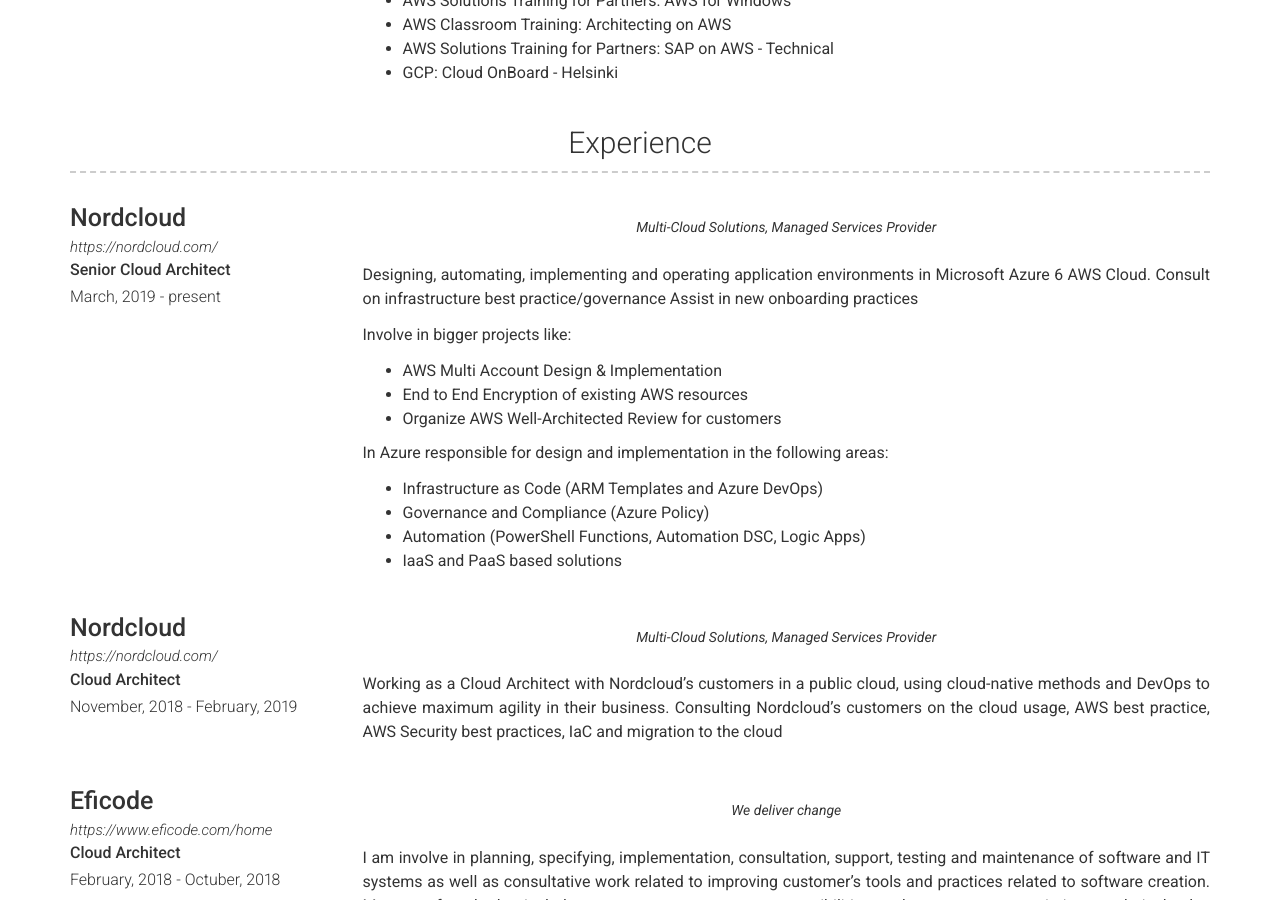
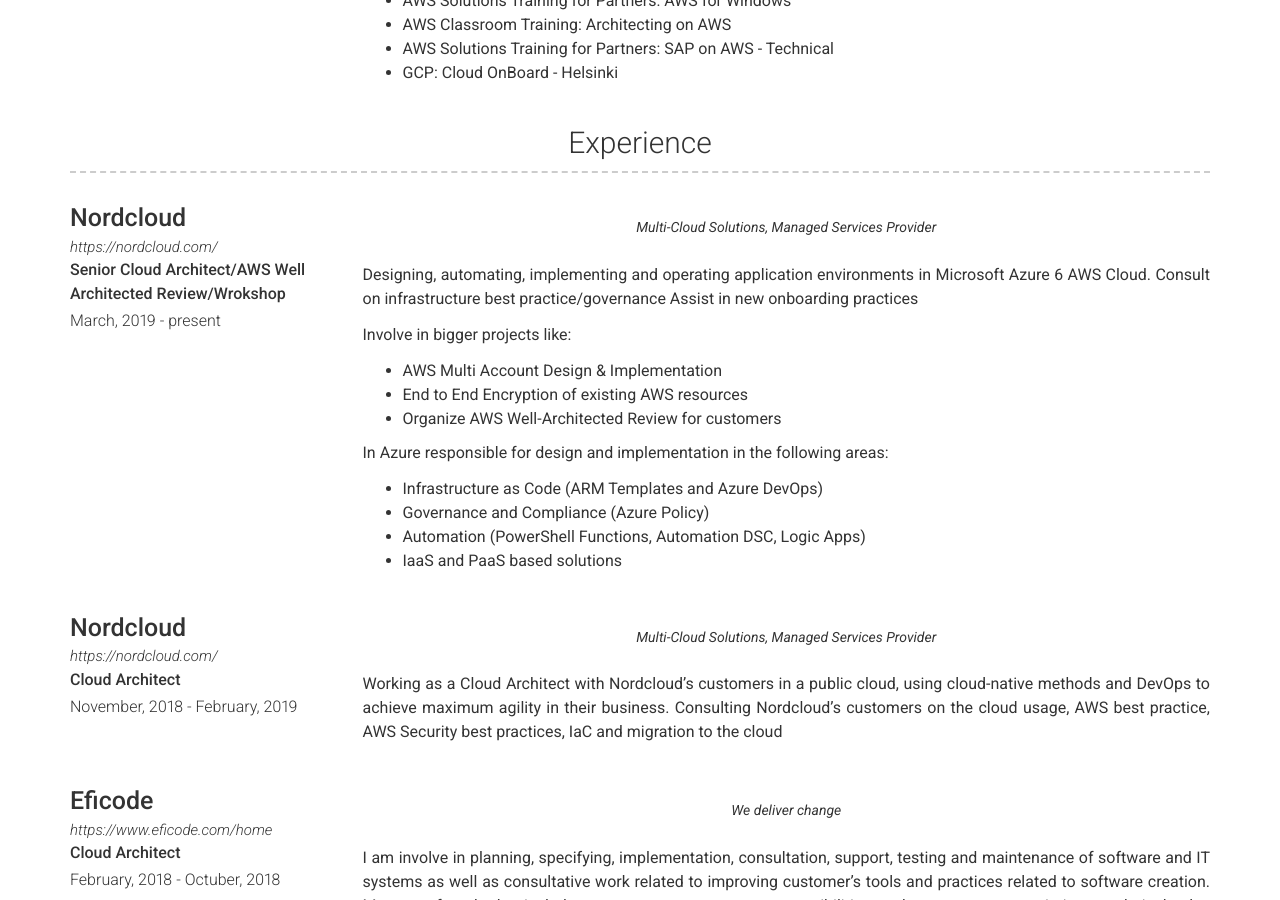
Before and after one commit to diatmpravin/diatmpravin.github.io, a Jekyll site: the page built from index.md, in a window 1280 px wide and 900 px high, scrolled down 946 px. Built offline with Jekyll 4.4.1, drawn with Linux system fonts in a browser that asks for light colours.

Commit message:
Update experience.yml

```diff
--- a/_data/experience.yml
+++ b/_data/experience.yml
@@ -2,7 +2,7 @@
 - layout: left
   company: Nordcloud
   link: https://nordcloud.com/
-  job_title: Senior Cloud Architect
+  job_title: Senior Cloud Architect/AWS Well Architected Review/Wrokshop
   dates: March, 2019 - present
   quote: >
    Multi-Cloud Solutions, Managed Services Provider
```
